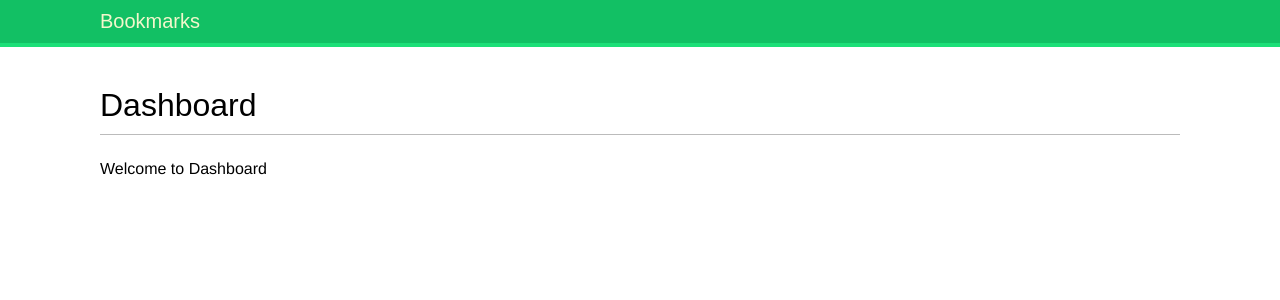
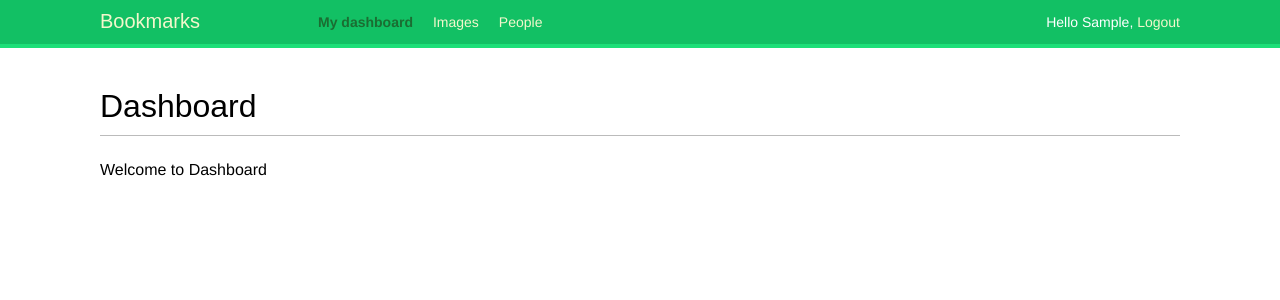
Before and after one commit to IskandarNabiev/SocialNetwork, a Django app: page /account/ in a window 1280 px wide. Shown: the top 300 px of the page. Run offline with Django 3.2, Linux system fonts and the light colour scheme; the visitor is signed in with stand-in values (Sample User, id 1); some web fonts are replaced.

Commit message:
Changes to bookmarks

```diff
--- a/bookmarks/account/templates/base.html
+++ b/bookmarks/account/templates/base.html
@@ -2,19 +2,39 @@
 <!DOCTYPE html>
 <html>
     <head>
-    <title>
-        {% block title %}
-        {% endblock %}
-    </title>
-    <link rel="stylesheet" href="{% static "css/base.css" %}" >
+        <title>{% block title %}{% endblock %}</title>
+        <link href="{% static "css/base.css" %}" rel="stylesheet">
     </head>
     <body>
+
 <div id="header">
     <span class="logo">Bookmarks</span>
+        {% if request.user.is_authenticated %}
+            <ul class="menu">
+            <li {% if section == 'dashboard' %} class="selected" {% endif %}>
+            <a href="{% url "dashboard" %}">My dashboard</a>
+            </li>
+            <li {% if section == "images" %} class="selected" {% endif %}>
+            <a href="#">Images</a>
+            </li>
+            <li {% if section == "people" %} class="selected" {% endif %}>
+            <a href="#">People</a>
+            </li>
+            </ul>
+        {% endif %}
+    <span class="user">
+
+        {% if request.user.is_authenticated %}
+        Hello {{ request.user.first_name }},
+            <a href="{% url "logout" %}">Logout</a>
+        {% else %}
+            <a href="{% url "login" %}">Log-in</a>
+        {% endif %}
+</span>
 </div>
+
         <div id="content">
-    {% block content %}
-        {% endblock %}
+            {% block content %}{% endblock %}
         </div>
     </body>
 </html>
--- a/bookmarks/account/templates/account/registration/logged_out.html
+++ b/bookmarks/account/templates/registration/logged_out.html
@@ -6,8 +6,7 @@
 
 {% block content %}
     <h1>Logged out</h1>
-    <p>Successfully logged out
-    You can <a href="{% url "login" %}">Log in again</a>
+    <p>You have been successfully logged out.
+    You can <a href="{% url "login" %}">log-in again</a>.
     </p>
-
 {% endblock %}
--- a/bookmarks/bookmarks/settings.py
+++ b/bookmarks/bookmarks/settings.py
@@ -120,6 +120,6 @@ USE_TZ = True
 
 STATIC_URL = '/static/'
 #
-# LOGIN_REDIRECT_URL = 'dashboard'
-# LOGIN_URL = 'login'
-# LOGOUT_URL = 'logout'
+LOGIN_REDIRECT_URL = 'dashboard'
+LOGIN_URL = 'login'
+LOGOUT_URL = 'logout'
```
Also changed, not shown: bookmarks/account/templates/account/login.html (+8 -11 lines), bookmarks/account/templates/account/registration/login.html (deleted, +0 -23 lines), bookmarks/account/templates/registration/login.html (added, +21 -0 lines). Lines whose indentation alone changed are shown as unchanged.
